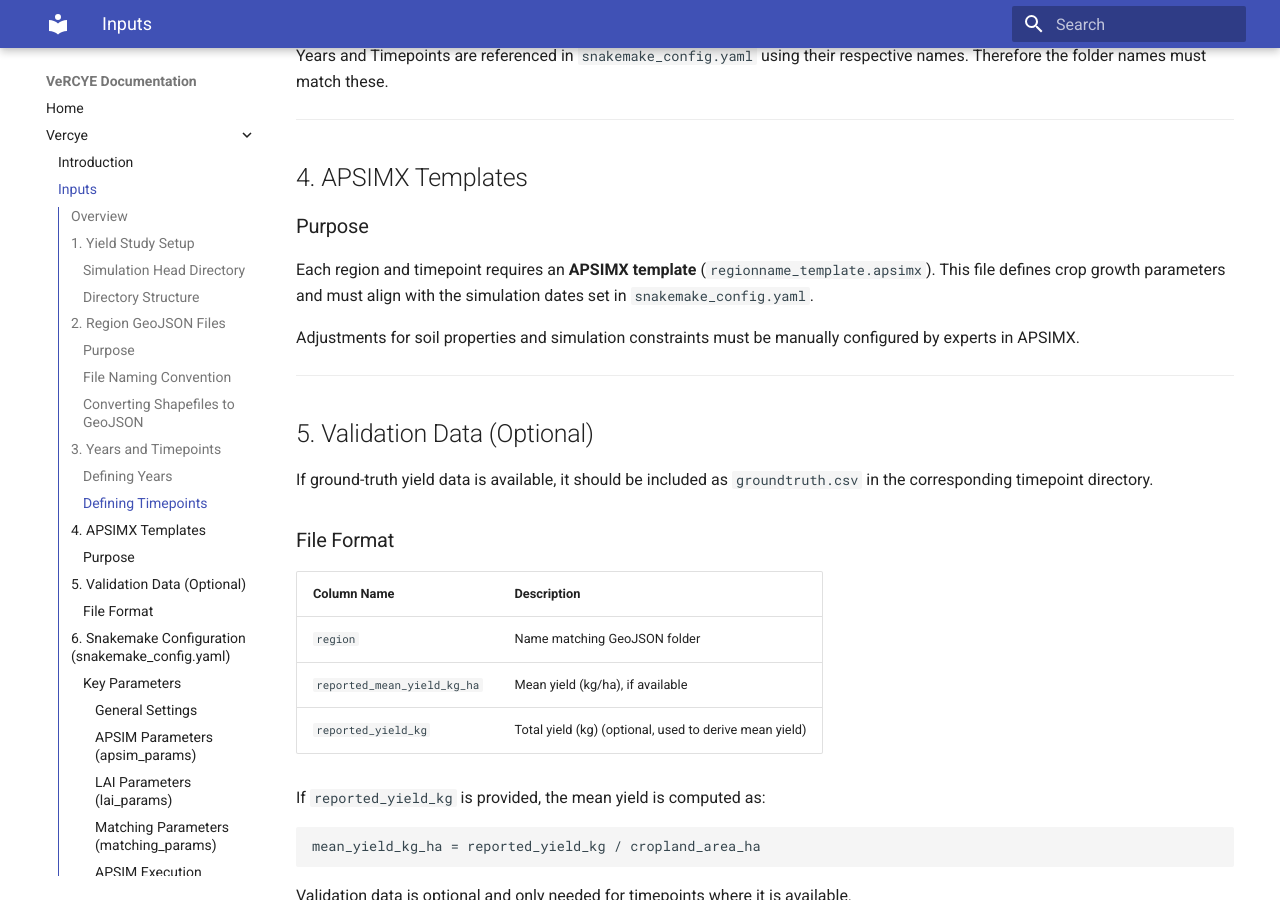
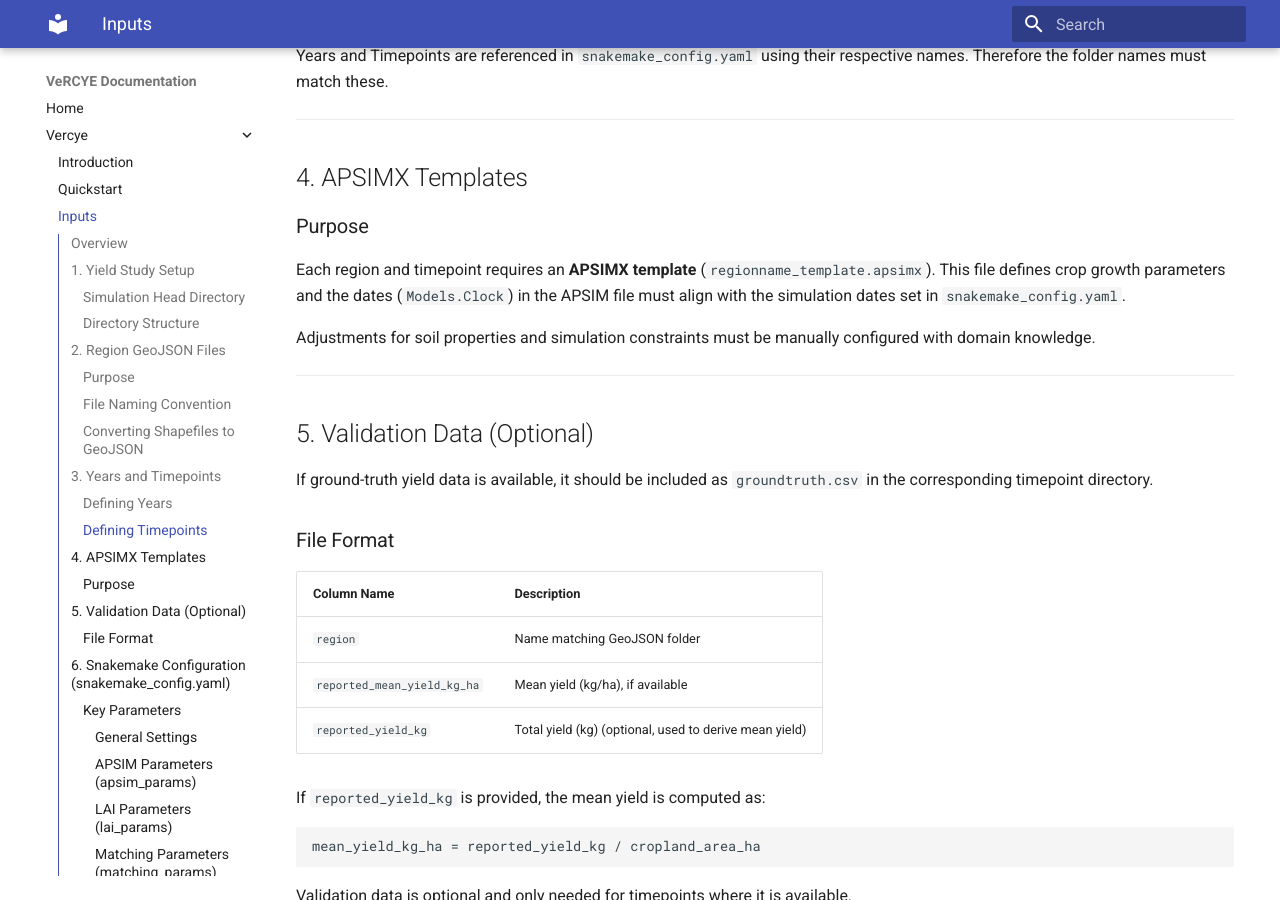
Before and after one commit to JPLMLIA/vercye_ops, an MkDocs documentation site: the page built from docs/docs/Vercye/inputs.md, in a window 1280 px wide and 900 px high, scrolled down 1906 px. Built offline with MkDocs 1.6.1 and Material for MkDocs 9.7.7, drawn with Linux system fonts in a browser that asks for light colours.

Commit message:
Update Documentation - minor changes

```diff
--- a/docs/docs/Vercye/inputs.md
+++ b/docs/docs/Vercye/inputs.md
@@ -75,9 +75,9 @@ Years and Timepoints are referenced in `snakemake_config.yaml` using their respe
 ## 4. APSIMX Templates
 
 ### Purpose
-Each region and timepoint requires an **APSIMX template** (`regionname_template.apsimx`). This file defines crop growth parameters and must align with the simulation dates set in `snakemake_config.yaml`.
+Each region and timepoint requires an **APSIMX template** (`regionname_template.apsimx`). This file defines crop growth parameters and the dates (`Models.Clock`) in the APSIM file must align with the simulation dates set in `snakemake_config.yaml`.
 
-Adjustments for soil properties and simulation constraints must be manually configured by experts in APSIMX.
+Adjustments for soil properties and simulation constraints must be manually configured with domain knowledge.
 
 ---
 
--- a/docs/mkdocs.yml
+++ b/docs/mkdocs.yml
@@ -10,6 +10,7 @@ nav:
   - 'Home': 'index.md'
   - 'Vercye':
     - 'Introduction': 'Vercye/intro.md'
+    - 'Quickstart': 'Vercye/quickstart.md'
     - 'Inputs': 'Vercye/inputs.md'
     - 'Outputs': 'Vercye/outputs.md'
     - 'Architecture': 'Vercye/architecture.md'
```
Also changed, not shown: docs/docs/Vercye/quickstart.md (added).
